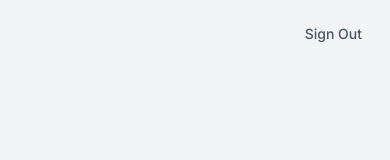
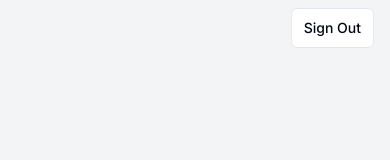
Before and after one commit to david2928/lengolf-forms, a Next.js app: page /auth/error in a window 390 px wide. Shown: the top 160 px of the page. Built offline with nearby package versions, Linux system fonts and the light colour scheme.

Commit message:
Fix customers API, mobile layout, and Cloud Run deployment

```diff
--- a/src/components/logout-button.tsx
+++ b/src/components/logout-button.tsx
@@ -1,17 +1,18 @@
-'use client';
+'use client'
 
-import { Button } from "@/components/ui/button";
-import { signOut } from "next-auth/react";
+import { signOut } from 'next-auth/react'
+import { Button } from './ui/button'
 
 export function LogoutButton() {
   return (
-    <Button
-      variant="ghost"
-      size="sm"
-      onClick={() => signOut({ callbackUrl: '/auth/signin' })}
-      className="absolute top-4 right-4 text-gray-600 hover:text-gray-900"
-    >
-      Sign Out
-    </Button>
-  );
+    <div className="absolute top-2 right-4 z-10">
+      <Button
+        variant="outline"
+        onClick={() => signOut()}
+        className="text-sm px-3 bg-white hover:bg-gray-50"
+      >
+        Sign Out
+      </Button>
+    </div>
+  )
 }
--- a/src/components/package-form.tsx
+++ b/src/components/package-form.tsx
@@ -217,10 +217,12 @@ export default function PackageForm() {
   }
 
   return (
-    <div className="container max-w-lg mx-auto py-8 px-4">
-      <h1 className="text-3xl font-bold text-[#005a32] mb-8 text-center">
-        LENGOLF Package Creation
-      </h1>
+    <div className="container max-w-lg mx-auto pt-16 pb-8 px-4">
+      <div className="relative">
+        <h1 className="text-3xl font-bold text-[#005a32] mb-8 text-center">
+          Package Creation
+        </h1>
+      </div>
 
       {error && (
         <div className="mb-6 p-4 bg-red-50 border border-red-400 text-red-700 rounded-lg">
```
